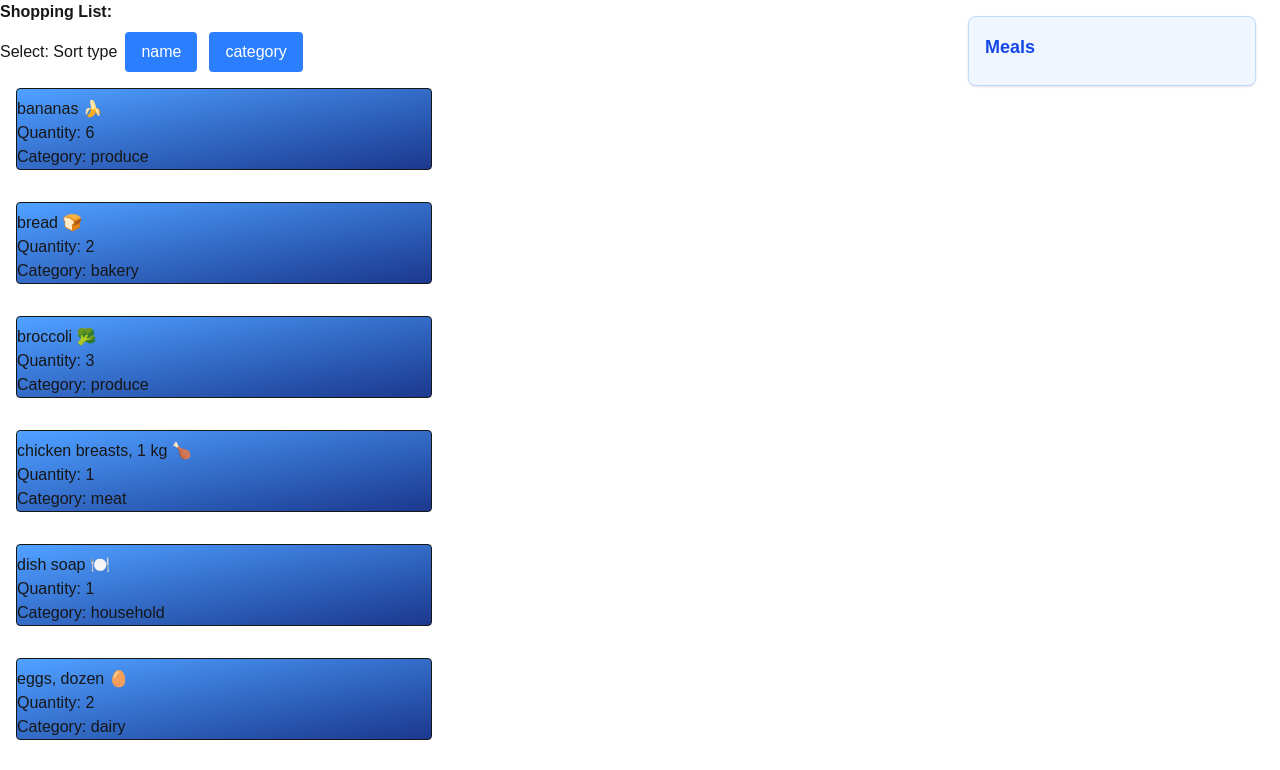
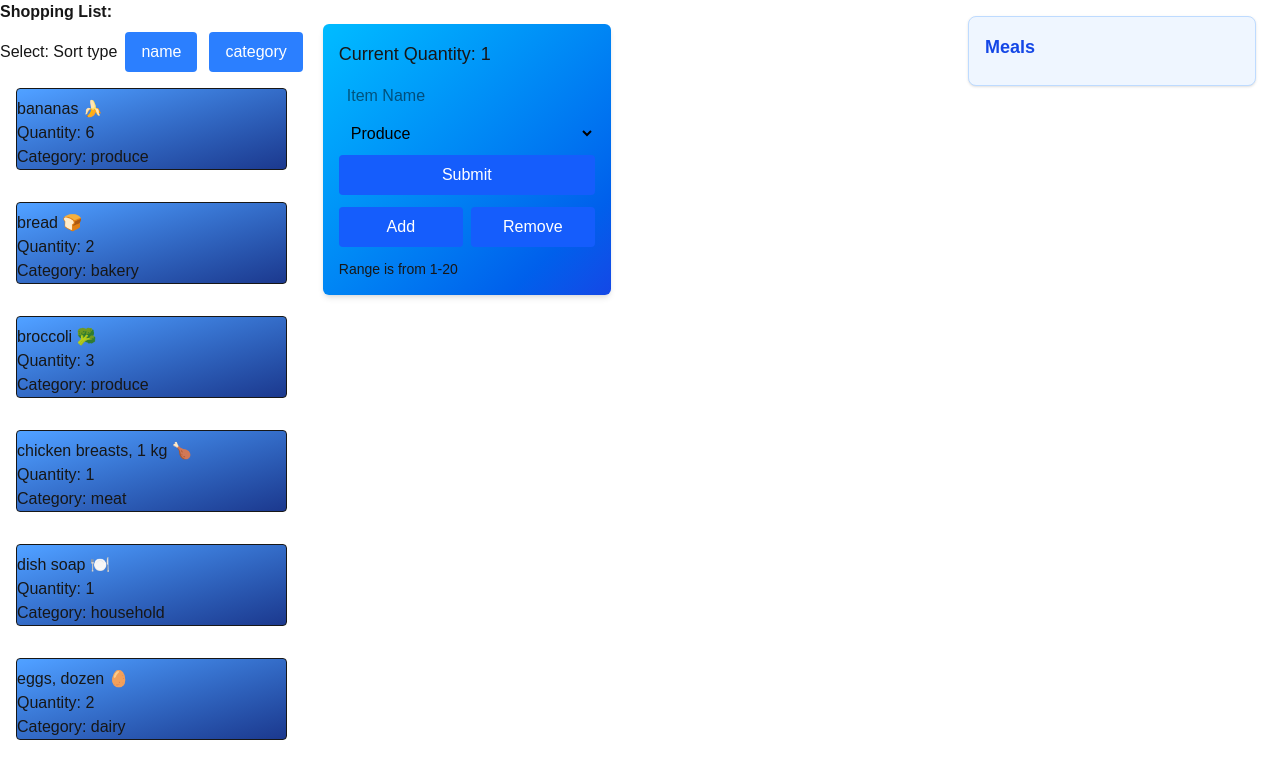
Before and after one commit to Spencermull/cprg306-assignments, a Next.js app: page /week-8 in a window 1280 px wide. Shown: the top 770 px of the page. Built offline with nearby package versions, Linux system fonts and the light colour scheme.

Commit message:
fixed some ui bits

```diff
--- a/app/week-8/new-item.js
+++ b/app/week-8/new-item.js
@@ -29,7 +29,7 @@ export default function NewItem({onAddItem}) {
 
 
   return (
-    <section className="flex items-start justify-center min-h-screen pt-12">
+    <section className="flex items-start justify-center">
       <div className="w-72 bg-gradient-to-br from-sky-400 to-blue-700 p-4 rounded-md shadow-md flex flex-col gap-3">
         <h1 className="text-left text-lg font-medium">Current Quantity: {quantity}</h1>
 
--- a/app/week-8/page.js
+++ b/app/week-8/page.js
@@ -23,8 +23,8 @@ export default function Page() {
   return (
     <main className="text-left">
       <h1 className="font-bold">Shopping List:</h1>
-      <ItemList items={items} onItemSelect={handleItemSelect} />
-      <div>
+      <div className="flex gap-4 items-start">
+        <ItemList items={items} onItemSelect={handleItemSelect} />
         <NewItem onAddItem={handleAddItem} />
       </div>
       <div>
```
